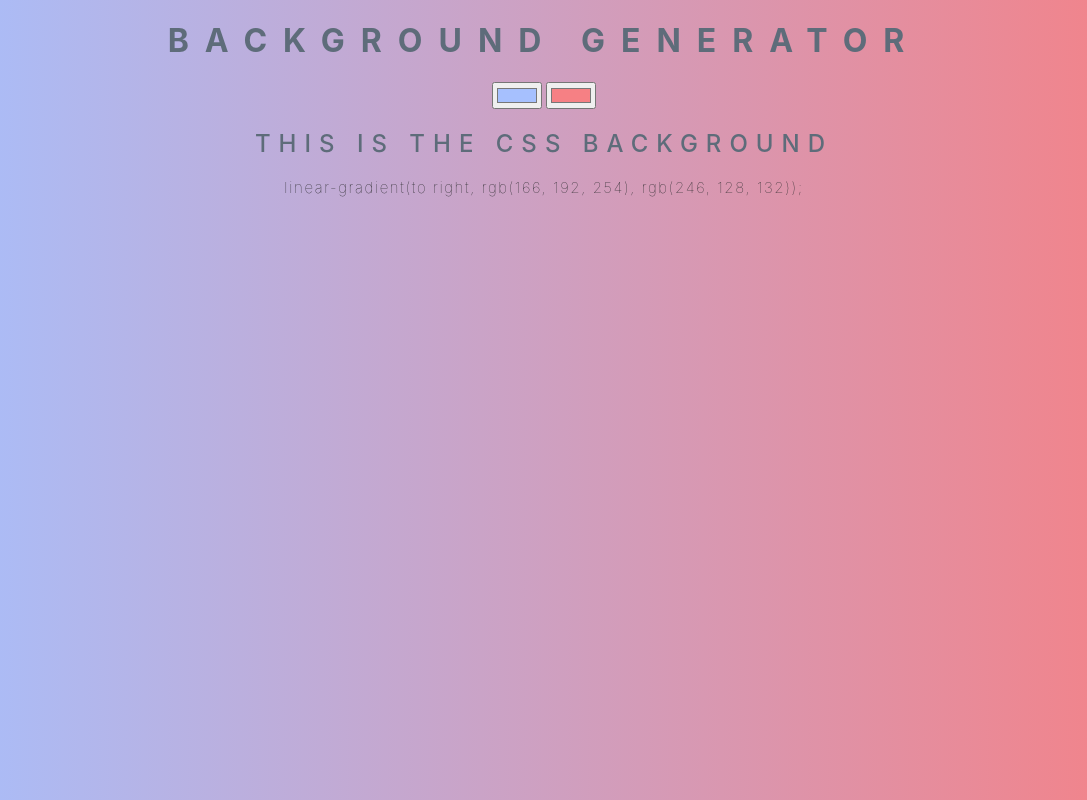
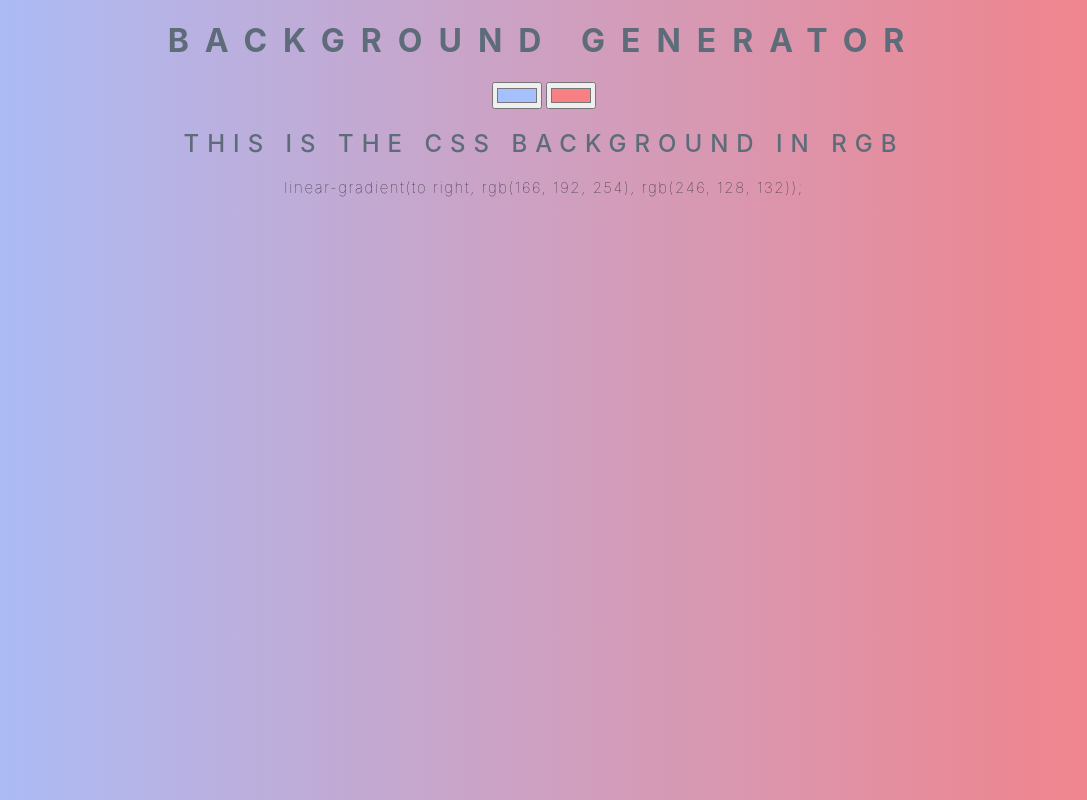
Before and after one commit to Jaidev0077/background-generator, a plain HTML site: page index.html in a window 1280 px wide. Shown: the whole page, without its empty margins (96-1183 px from the left). Drawn offline with Linux system fonts and the light colour scheme.

Commit message:
Changed text

```diff
--- a/index.html
+++ b/index.html
@@ -10,7 +10,7 @@
     <h1>Background Generator</h1>
     <input type="color" name="color1" value="#a6c0fe" class="color1">
     <input type="color" name="color2" value="#f68084"class="color2">
-    <h2>This is the CSS Background</h2>
+    <h2>This is the CSS Background in RGB</h2>
     <h3></h3>
     <script type="text/javascript" src="script.js"></script>
 </body>
```
